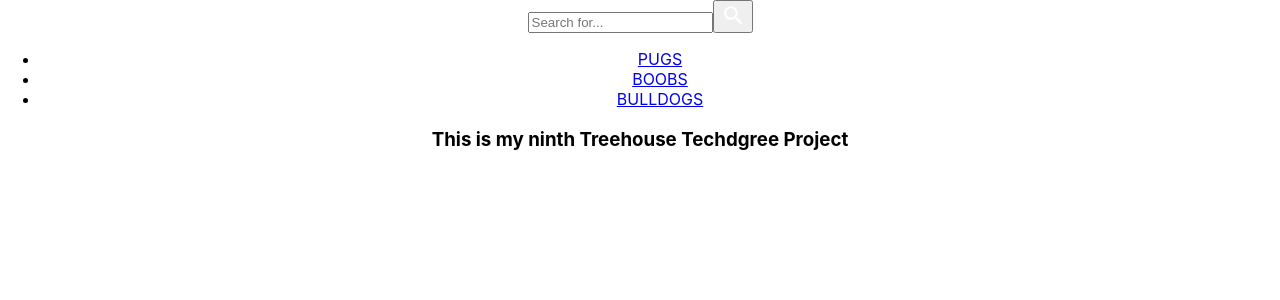
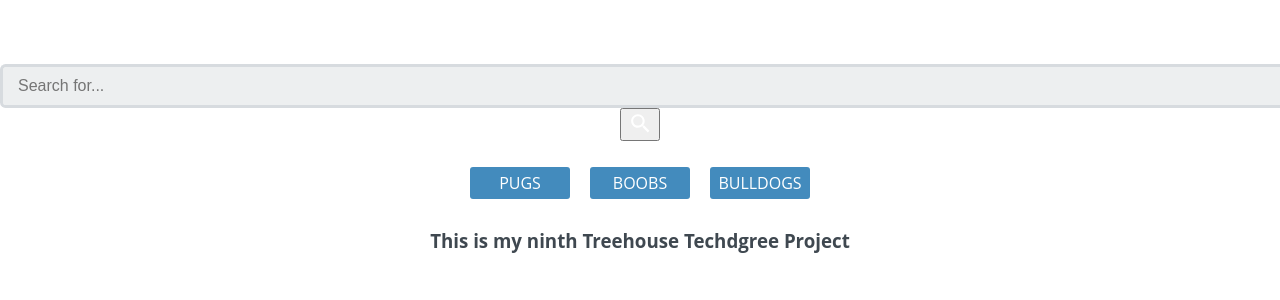
Before and after one commit to ivansard/Treehouse-Project-9, a React (Create React App) app in the folder react-gallery/: page / in a window 1280 px wide. Shown: the top 300 px of the page. Built offline with nearby package versions, Linux system fonts and the light colour scheme; no server answers.

Commit message:
Css added

```diff
--- a/react-gallery/src/App.css
+++ b/react-gallery/src/App.css
@@ -1,32 +1,125 @@
-.App {
+body {
   text-align: center;
+  font-family: 'Open Sans', sans-serif;
+  color: #3f4850;
 }
 
-.App-logo {
-  animation: App-logo-spin infinite 20s linear;
-  height: 40vmin;
+h2 {
+  font-size: 2em;
+  margin: 52px 0 40px;
+  text-transform: capitalize;
 }
 
-.App-header {
-  background-color: #282c34;
-  min-height: 100vh;
-  display: flex;
-  flex-direction: column;
-  align-items: center;
-  justify-content: center;
-  font-size: calc(10px + 2vmin);
-  color: white;
+ul {
+  list-style-type: none;
+  padding-left: 0;
 }
 
-.App-link {
-  color: #61dafb;
+a {
+  text-decoration: none;
 }
 
-@keyframes App-logo-spin {
-  from {
-    transform: rotate(0deg);
+.search-form {
+  max-width: 460px;
+  display: flex;
+  margin: 0 auto 32px;
+}
+
+.search-form button {
+  outline: none;
+  background-color: #438bbd;
+  border: none;
+  padding: 0px 15px;
+  border-radius: 0 0.35em 0.35em 0;
+  cursor: pointer;
+}
+
+input {
+  font-size: 1em;
+  width: 100%;
+  background-color: #edeff0;
+  padding: 10px 15px;
+  border: 3px solid #d7dbdf;
+  border-right: none;
+  border-radius: 0.35em 0 0 0.35em;
+  outline: none;
+}
+
+.main-nav li {
+  width: 100%;
+  margin-bottom: 1em;
+}
+
+.main-nav a {
+  display: block;
+  background: #438bbd;
+  border-radius: 3px;
+  padding: 5px;
+  color: #fff;
+}
+
+.main-nav .active,
+.main-nav a:hover,
+.search-form button:hover {
+  background-color: #275270;
+}
+
+.photo-container ul {
+  display: flex;
+  flex-flow: row wrap;
+  justify-content: space-between;
+  -ms-align-items: flex-start;
+  align-items: flex-start;
+}
+
+.photo-container ul li {
+  width: 220px;
+  height: 165px;
+  overflow: hidden;
+  margin-bottom: 15px;
+}
+
+.photo-container ul img {
+  width: 100%;
+  transform: scale(1.25);
+  transition: transform 1.25s;
+}
+
+.photo-container li:hover img {
+  transform: scale(1.65);
+}
+
+.photo-container .not-found {
+  width: 100%;
+}
+
+@media only screen and (max-width: 767px)  {
+  body {
+    padding-top: 2em;
   }
-  to {
-    transform: rotate(360deg);
+
+  .photo-container li {
+    margin: auto;
   }
 }
+
+@media only screen and (min-width: 768px)  {
+  body {
+    padding-top: 4em;
+  }
+
+  .container {
+    max-width: 960px;
+    margin: auto;
+  }
+
+  .main-nav ul {
+    display: flex;
+    justify-content: center;
+  }
+
+  .main-nav li {
+    margin: 10px;
+    width: 100px;
+  }
+}
--- a/react-gallery/src/components/Gallery.js
+++ b/react-gallery/src/components/Gallery.js
@@ -30,9 +30,11 @@ const Gallery = ({setData, data, match, searchTag, currentSearchTag}) => {
 
 
     return (
-        <div>
+        <div className="photo-container">
             <h1>This will contain the gallery items</h1>
-            {photos}
+            <ul>
+                {photos}
+            </ul>
         </div>
     )
 }
```
